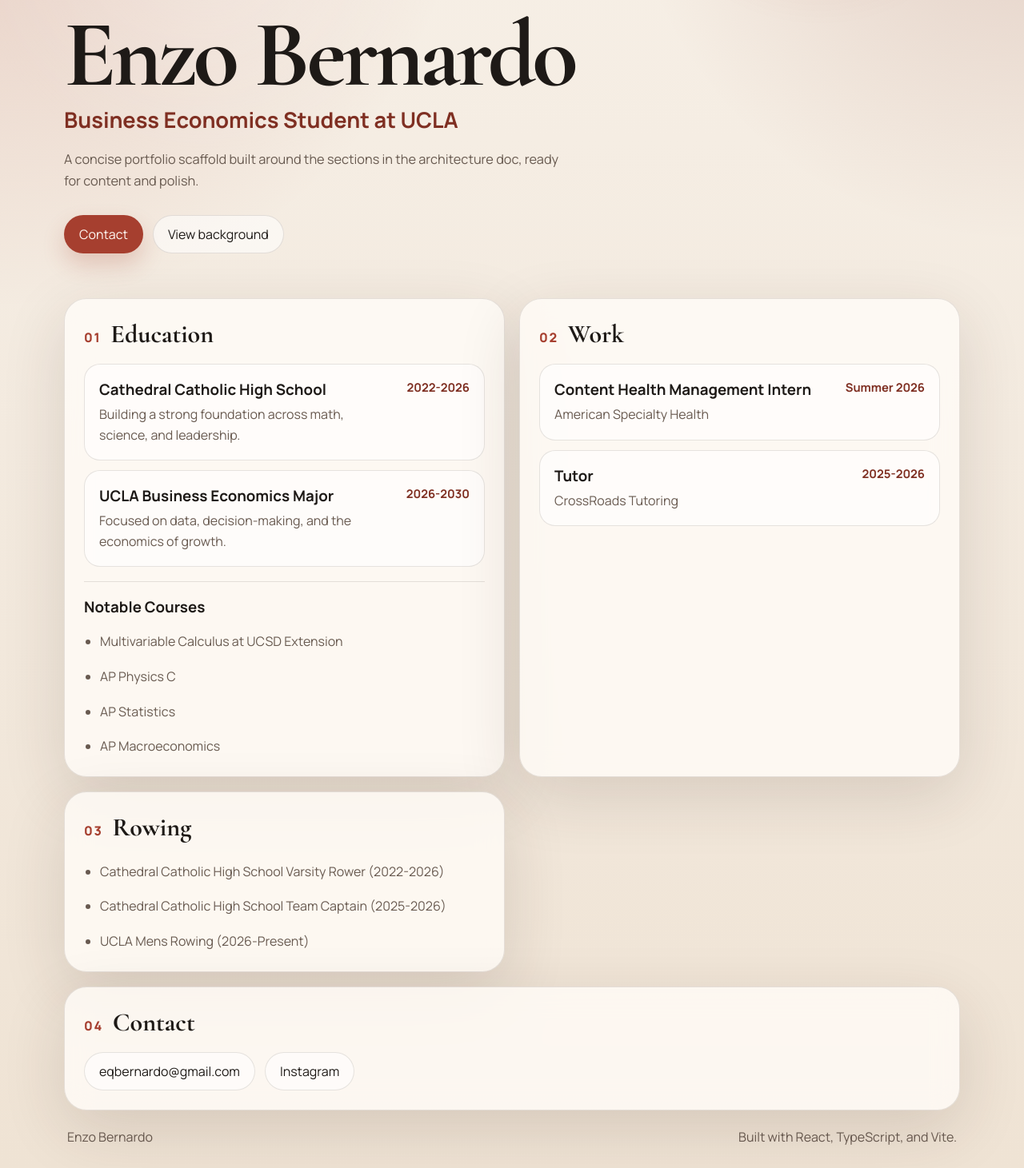
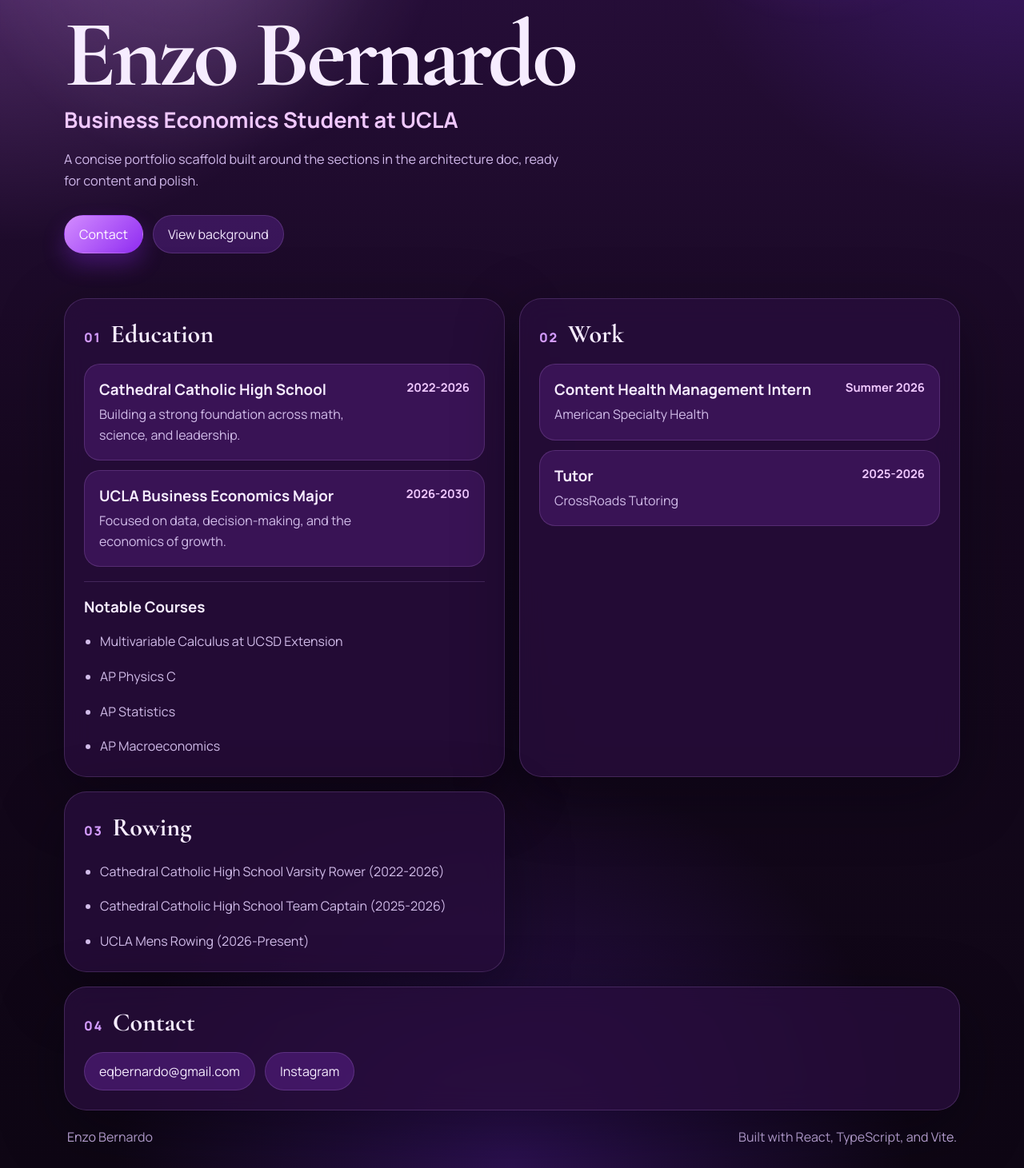
Before and after one commit to enzojbernardo/Portfolio, a React (Vite) app: page / in a window 1280 px wide. Shown: the part 201-1662 px from the top of the page at 80% size. Built offline with nearby package versions, Linux system fonts and the light colour scheme.

Commit message:
modularized the code

```diff
--- a/src/App.tsx
+++ b/src/App.tsx
@@ -1,165 +1,29 @@
-const education = [
-  {
-    school: 'Cathedral Catholic High School',
-    years: '2022-2026',
-    note: 'Building a strong foundation across math, science, and leadership.',
-  },
-  {
-    school: 'UCLA Business Economics Major',
-    years: '2026-2030',
-    note: 'Focused on data, decision-making, and the economics of growth.',
-  },
-]
-
-const courses = [
-  'Multivariable Calculus at UCSD Extension',
-  'AP Physics C',
-  'AP Statistics',
-  'AP Macroeconomics',
-]
-
-const work = [
-  {
-    role: 'Content Health Management Intern',
-    company: 'American Specialty Health',
-    years: 'Summer 2026',
-  },
-  {
-    role: 'Tutor',
-    company: 'CrossRoads Tutoring',
-    years: '2025-2026',
-  },
-]
-
-const rowing = [
-  'Cathedral Catholic High School Varsity Rower (2022-2026)',
-  'Cathedral Catholic High School Team Captain (2025-2026)',
-  'UCLA Mens Rowing (2026-Present)',
-]
-
-const navItems = [
-  { label: 'Education', href: '#education' },
-  { label: 'Work', href: '#work' },
-  { label: 'Rowing', href: '#rowing' },
-  { label: 'Contact', href: '#contact' },
-]
+import ContactSection from './components/ContactSection'
+import EducationSection from './components/EducationSection'
+import Footer from './components/Footer'
+import HeroSection from './components/HeroSection'
+import Navbar from './components/Navbar'
+import RowingSection from './components/RowingSection'
+import WorkSection from './components/WorkSection'
 
 function App() {
   return (
     <div className="page-shell">
       <div className="page-background" aria-hidden="true" />
-      <header className="topbar">
-        <a className="brand" href="#hero">
-          EB
-        </a>
-        <nav className="nav" aria-label="Primary navigation">
-          {navItems.map((item) => (
-            <a key={item.href} href={item.href}>
-              {item.label}
-            </a>
-          ))}
-        </nav>
-      </header>
+      <Navbar />
 
       <main>
-        <section className="hero" id="hero">
-          <div className="eyebrow">React, TypeScript, and Vite</div>
-          <h1>Enzo Bernardo</h1>
-          <p className="hero-copy">Business Economics Student at UCLA</p>
-          <p className="hero-support">
-            A concise portfolio scaffold built around the sections in the architecture doc, ready
-            for content and polish.
-          </p>
-          <div className="hero-actions">
-            <a className="primary-button" href="#contact">
-              Contact
-            </a>
-            <a className="secondary-button" href="#education">
-              View background
-            </a>
-          </div>
-        </section>
+        <HeroSection />
 
         <section className="content-grid">
-          <article className="panel" id="education">
-            <div className="section-heading">
-              <span>01</span>
-              <h2>Education</h2>
-            </div>
-            <div className="stack">
-              {education.map((item) => (
-                <div className="entry-card" key={item.school}>
-                  <div>
-                    <h3>{item.school}</h3>
-                    <p>{item.note}</p>
-                  </div>
-                  <span>{item.years}</span>
-                </div>
-              ))}
-            </div>
-            <div className="course-list">
-              <h3>Notable Courses</h3>
-              <ul>
-                {courses.map((course) => (
-                  <li key={course}>{course}</li>
-                ))}
-              </ul>
-            </div>
-          </article>
-
-          <article className="panel" id="work">
-            <div className="section-heading">
-              <span>02</span>
-              <h2>Work</h2>
-            </div>
-            <div className="stack">
-              {work.map((item) => (
-                <div className="entry-card" key={`${item.role}-${item.company}`}>
-                  <div>
-                    <h3>{item.role}</h3>
-                    <p>{item.company}</p>
-                  </div>
-                  <span>{item.years}</span>
-                </div>
-              ))}
-            </div>
-          </article>
-
-          <article className="panel" id="rowing">
-            <div className="section-heading">
-              <span>03</span>
-              <h2>Rowing</h2>
-            </div>
-            <ul className="feature-list">
-              {rowing.map((item) => (
-                <li key={item}>{item}</li>
-              ))}
-            </ul>
-          </article>
-
-          <article className="panel contact-panel" id="contact">
-            <div className="section-heading">
-              <span>04</span>
-              <h2>Contact</h2>
-            </div>
-            <div className="contact-links">
-              <a href="mailto:eqbernardo@gmail.com">eqbernardo@gmail.com</a>
-              <a
-                href="https://www.instagram.com/__enzobernardo__"
-                target="_blank"
-                rel="noreferrer"
-              >
-                Instagram
-              </a>
-            </div>
-          </article>
+          <EducationSection />
+          <WorkSection />
+          <RowingSection />
+          <ContactSection />
         </section>
       </main>
 
-      <footer className="footer">
-        <p>Enzo Bernardo</p>
-        <p>Built with React, TypeScript, and Vite.</p>
-      </footer>
+      <Footer />
     </div>
   )
 }
--- /dev/null
+++ b/src/components/ContactSection.tsx
@@ -0,0 +1,36 @@
+const contactLinks = [
+  {
+    label: 'eqbernardo@gmail.com',
+    href: 'mailto:eqbernardo@gmail.com',
+  },
+  {
+    label: 'Instagram',
+    href: 'https://www.instagram.com/__enzobernardo__',
+    external: true,
+  },
+]
+
+function ContactSection() {
+  return (
+    <article className="panel contact-panel" id="contact">
+      <div className="section-heading">
+        <span>04</span>
+        <h2>Contact</h2>
+      </div>
+      <div className="contact-links">
+        {contactLinks.map((link) => (
+          <a
+            key={link.href}
+            href={link.href}
+            target={link.external ? '_blank' : undefined}
+            rel={link.external ? 'noreferrer' : undefined}
+          >
+            {link.label}
+          </a>
+        ))}
+      </div>
+    </article>
+  )
+}
+
+export default ContactSection
--- /dev/null
+++ b/src/components/EducationSection.tsx
@@ -0,0 +1,51 @@
+const educationItems = [
+  {
+    school: 'Cathedral Catholic High School',
+    years: '2022-2026',
+    note: 'Building a strong foundation across math, science, and leadership.',
+  },
+  {
+    school: 'UCLA Business Economics Major',
+    years: '2026-2030',
+    note: 'Focused on data, decision-making, and the economics of growth.',
+  },
+]
+
+const courses = [
+  'Multivariable Calculus at UCSD Extension',
+  'AP Physics C',
+  'AP Statistics',
+  'AP Macroeconomics',
+]
+
+function EducationSection() {
+  return (
+    <article className="panel" id="education">
+      <div className="section-heading">
+        <span>01</span>
+        <h2>Education</h2>
+      </div>
+      <div className="stack">
+        {educationItems.map((item) => (
+          <div className="entry-card" key={item.school}>
+            <div>
+              <h3>{item.school}</h3>
+              <p>{item.note}</p>
+            </div>
+            <span>{item.years}</span>
+          </div>
+        ))}
+      </div>
+      <div className="course-list">
+        <h3>Notable Courses</h3>
+        <ul>
+          {courses.map((course) => (
+            <li key={course}>{course}</li>
+          ))}
+        </ul>
+      </div>
+    </article>
+  )
+}
+
+export default EducationSection
--- /dev/null
+++ b/src/components/Footer.tsx
@@ -0,0 +1,10 @@
+function Footer() {
+  return (
+    <footer className="footer">
+      <p>Enzo Bernardo</p>
+      <p>Built with React, TypeScript, and Vite.</p>
+    </footer>
+  )
+}
+
+export default Footer
--- /dev/null
+++ b/src/components/HeroSection.tsx
@@ -0,0 +1,30 @@
+const heroContent = {
+  eyebrow: 'React, TypeScript, and Vite',
+  title: 'Enzo Bernardo',
+  subtitle: 'Business Economics Student at UCLA',
+  support:
+    'A concise portfolio scaffold built around the sections in the architecture doc, ready for content and polish.',
+  primaryCta: { label: 'Contact', href: '#contact' },
+  secondaryCta: { label: 'View background', href: '#education' },
+}
+
+function HeroSection() {
+  return (
+    <section className="hero" id="hero">
+      <div className="eyebrow">{heroContent.eyebrow}</div>
+      <h1>{heroContent.title}</h1>
+      <p className="hero-copy">{heroContent.subtitle}</p>
+      <p className="hero-support">{heroContent.support}</p>
+      <div className="hero-actions">
+        <a className="primary-button" href={heroContent.primaryCta.href}>
+          {heroContent.primaryCta.label}
+        </a>
+        <a className="secondary-button" href={heroContent.secondaryCta.href}>
+          {heroContent.secondaryCta.label}
+        </a>
+      </div>
+    </section>
+  )
+}
+
+export default HeroSection
--- /dev/null
+++ b/src/components/Navbar.tsx
@@ -0,0 +1,25 @@
+const navItems = [
+  { label: 'Education', href: '#education' },
+  { label: 'Work', href: '#work' },
+  { label: 'Rowing', href: '#rowing' },
+  { label: 'Contact', href: '#contact' },
+]
+
+function Navbar() {
+  return (
+    <header className="topbar">
+      <a className="brand" href="#hero">
+        EB
+      </a>
+      <nav className="nav" aria-label="Primary navigation">
+        {navItems.map((item) => (
+          <a key={item.href} href={item.href}>
+            {item.label}
+          </a>
+        ))}
+      </nav>
+    </header>
+  )
+}
+
+export default Navbar
--- /dev/null
+++ b/src/components/RowingSection.tsx
@@ -0,0 +1,23 @@
+const rowingItems = [
+  'Cathedral Catholic High School Varsity Rower (2022-2026)',
+  'Cathedral Catholic High School Team Captain (2025-2026)',
+  'UCLA Mens Rowing (2026-Present)',
+]
+
+function RowingSection() {
+  return (
+    <article className="panel" id="rowing">
+      <div className="section-heading">
+        <span>03</span>
+        <h2>Rowing</h2>
+      </div>
+      <ul className="feature-list">
+        {rowingItems.map((item) => (
+          <li key={item}>{item}</li>
+        ))}
+      </ul>
+    </article>
+  )
+}
+
+export default RowingSection
--- /dev/null
+++ b/src/components/WorkSection.tsx
@@ -0,0 +1,36 @@
+const workItems = [
+  {
+    role: 'Content Health Management Intern',
+    company: 'American Specialty Health',
+    years: 'Summer 2026',
+  },
+  {
+    role: 'Tutor',
+    company: 'CrossRoads Tutoring',
+    years: '2025-2026',
+  },
+]
+
+function WorkSection() {
+  return (
+    <article className="panel" id="work">
+      <div className="section-heading">
+        <span>02</span>
+        <h2>Work</h2>
+      </div>
+      <div className="stack">
+        {workItems.map((item) => (
+          <div className="entry-card" key={`${item.role}-${item.company}`}>
+            <div>
+              <h3>{item.role}</h3>
+              <p>{item.company}</p>
+            </div>
+            <span>{item.years}</span>
+          </div>
+        ))}
+      </div>
+    </article>
+  )
+}
+
+export default WorkSection
--- a/src/index.css
+++ b/src/index.css
@@ -2,15 +2,15 @@
 
 :root {
   color-scheme: light;
-  --bg: #f3eadf;
-  --bg-soft: rgba(255, 250, 242, 0.72);
-  --text: #1e1a17;
-  --muted: #685a50;
-  --line: rgba(51, 37, 30, 0.12);
-  --accent: #a63f2f;
-  --accent-strong: #7f2f22;
-  --card: rgba(255, 252, 247, 0.82);
-  --shadow: 0 24px 80px rgba(58, 38, 27, 0.14);
+  --bg: #16081f;
+  --bg-soft: rgba(57, 18, 92, 0.68);
+  --text: #f6ecff;
+  --muted: #ceb7e6;
+  --line: rgba(214, 160, 255, 0.18);
+  --accent: #b45cff;
+  --accent-strong: #e3b6ff;
+  --card: rgba(40, 14, 61, 0.78);
+  --shadow: 0 24px 80px rgba(6, 1, 12, 0.38);
 }
 
 * {
@@ -26,9 +26,10 @@ body {
   font-family: 'Manrope', sans-serif;
   color: var(--text);
   background:
-    radial-gradient(circle at top left, rgba(166, 63, 47, 0.2), transparent 28%),
-    radial-gradient(circle at top right, rgba(127, 47, 34, 0.18), transparent 24%),
-    linear-gradient(180deg, #f7f0e7 0%, var(--bg) 45%, #efe3d4 100%);
+    radial-gradient(circle at top left, rgba(216, 139, 255, 0.34), transparent 24%),
+    radial-gradient(circle at top right, rgba(129, 61, 255, 0.28), transparent 22%),
+    radial-gradient(circle at bottom center, rgba(92, 33, 178, 0.38), transparent 28%),
+    linear-gradient(180deg, #2a0f3f 0%, var(--bg) 48%, #0e0614 100%);
   min-width: 320px;
 }
 
@@ -38,8 +39,8 @@ body::before {
   inset: 0;
   pointer-events: none;
   background-image:
-    linear-gradient(rgba(255, 255, 255, 0.18) 1px, transparent 1px),
-    linear-gradient(90deg, rgba(255, 255, 255, 0.18) 1px, transparent 1px);
+    linear-gradient(rgba(222, 181, 255, 0.12) 1px, transparent 1px),
+    linear-gradient(90deg, rgba(222, 181, 255, 0.12) 1px, transparent 1px);
   background-size: 64px 64px;
   mask-image: linear-gradient(180deg, rgba(0, 0, 0, 0.18), transparent 78%);
   opacity: 0.25;
@@ -80,8 +81,8 @@ a {
   inset: 0;
   pointer-events: none;
   background:
-    radial-gradient(circle at 20% 15%, rgba(255, 255, 255, 0.22), transparent 24%),
-    radial-gradient(circle at 80% 0%, rgba(166, 63, 47, 0.12), transparent 18%);
+    radial-gradient(circle at 20% 15%, rgba(231, 187, 255, 0.18), transparent 24%),
+    radial-gradient(circle at 80% 0%, rgba(184, 91, 255, 0.18), transparent 18%);
   z-index: -1;
 }
 
@@ -101,7 +102,7 @@ a {
   height: 48px;
   border: 1px solid var(--line);
   border-radius: 999px;
-  background: rgba(255, 255, 255, 0.55);
+  background: rgba(77, 30, 116, 0.72);
   box-shadow: var(--shadow);
   font-weight: 800;
   letter-spacing: 0.08em;
@@ -118,14 +119,14 @@ a {
   padding: 10px 14px;
   border: 1px solid transparent;
   border-radius: 999px;
-  color: var(--muted);
+  color: #e2cbf8;
   transition: transform 160ms ease, border-color 160ms ease, background-color 160ms ease;
 }
 
 .nav a:hover,
 .nav a:focus-visible {
   border-color: var(--line);
-  background: rgba(255, 255, 255, 0.62);
+  background: rgba(108, 38, 167, 0.42);
   transform: translateY(-1px);
   outline: none;
 }
@@ -139,8 +140,8 @@ a {
   padding: 8px 12px;
   border: 1px solid var(--line);
   border-radius: 999px;
-  background: rgba(255, 255, 255, 0.56);
-  color: var(--muted);
+  background: rgba(98, 34, 155, 0.46);
+  color: #f2dfff;
   letter-spacing: 0.08em;
   text-transform: uppercase;
   font-size: 0.72rem;
@@ -157,14 +158,14 @@ a {
 .hero-copy {
   margin: 0;
   font-size: clamp(1.2rem, 2.5vw, 1.7rem);
-  color: var(--accent-strong);
+  color: #f0c8ff;
   font-weight: 700;
 }
 
 .hero-support {
   max-width: 640px;
   margin: 18px 0 0;
-  color: var(--muted);
+  color: #d0b8ea;
   font-size: 1.02rem;
   line-height: 1.7;
 }
@@ -189,15 +190,15 @@ a {
 }
 
 .primary-button {
-  background: var(--accent);
-  color: #fff8f3;
-  box-shadow: 0 14px 28px rgba(166, 63, 47, 0.22);
+  background: linear-gradient(135deg, #d38cff 0%, #8f2cf1 100%);
+  color: #fff8ff;
+  box-shadow: 0 14px 28px rgba(143, 44, 241, 0.32);
 }
 
 .secondary-button {
   border-color: var(--line);
-  background: rgba(255, 255, 255, 0.56);
-  color: var(--text);
+  background: rgba(85, 33, 132, 0.52);
+  color: #f4e9ff;
 }
 
 .primary-button:hover,
@@ -236,7 +237,7 @@ a {
 }
 
 .section-heading span {
-  color: var(--accent);
+  color: #d49cff;
   font-weight: 800;
   letter-spacing: 0.1em;
 }
@@ -266,20 +267,20 @@ a {
   padding: 18px;
   border: 1px solid var(--line);
   border-radius: 20px;
-  background: rgba(255, 255, 255, 0.6);
+  background: rgba(70, 25, 103, 0.66);
 }
 
 .entry-card p,
 .course-list li,
 .feature-list li {
   margin: 6px 0 0;
-  color: var(--muted);
+  color: #d2bdea;
   line-height: 1.6;
 }
 
 .entry-card span {
   white-space: nowrap;
-  color: var(--accent-strong);
+  color: #f0c8ff;
   font-size: 0.92rem;
   font-weight: 700;
 }
@@ -309,14 +310,14 @@ a {
   padding: 0 18px;
   border-radius: 999px;
   border: 1px solid var(--line);
-  background: rgba(255, 255, 255, 0.6);
+  background: rgba(84, 31, 129, 0.62);
   transition: transform 160ms ease, border-color 160ms ease;
 }
 
 .contact-links a:hover,
 .contact-links a:focus-visible {
   transform: translateY(-2px);
-  border-color: rgba(166, 63, 47, 0.35);
+  border-color: rgba(223, 182, 255, 0.42);
   outline: none;
 }
 
@@ -326,7 +327,7 @@ a {
   justify-content: space-between;
   gap: 12px;
   padding: 22px 4px 0;
-  color: var(--muted);
+  color: #cab1e6;
 }
 
 .footer p {
```
